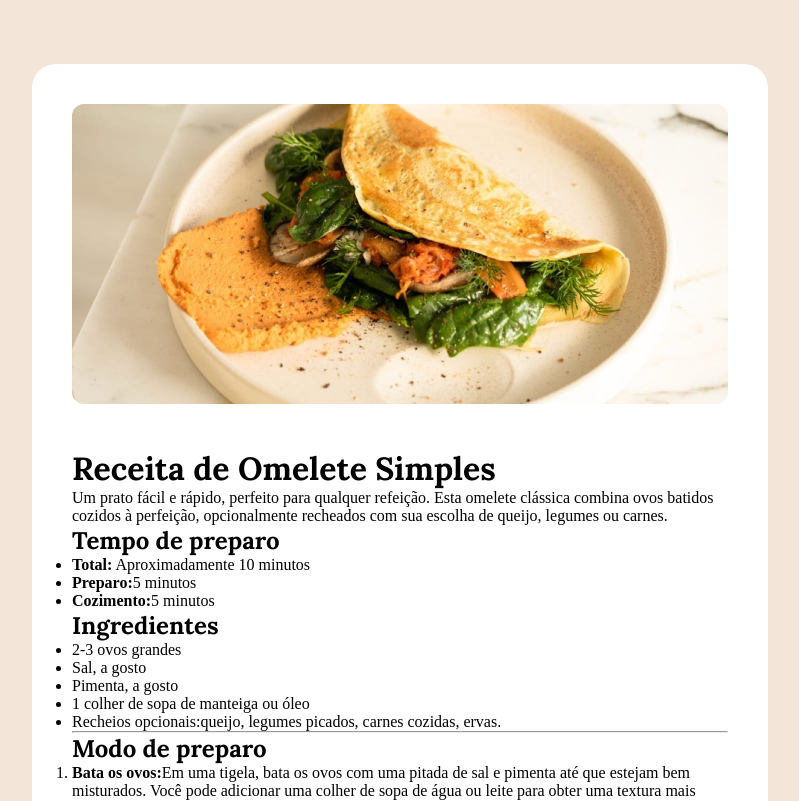
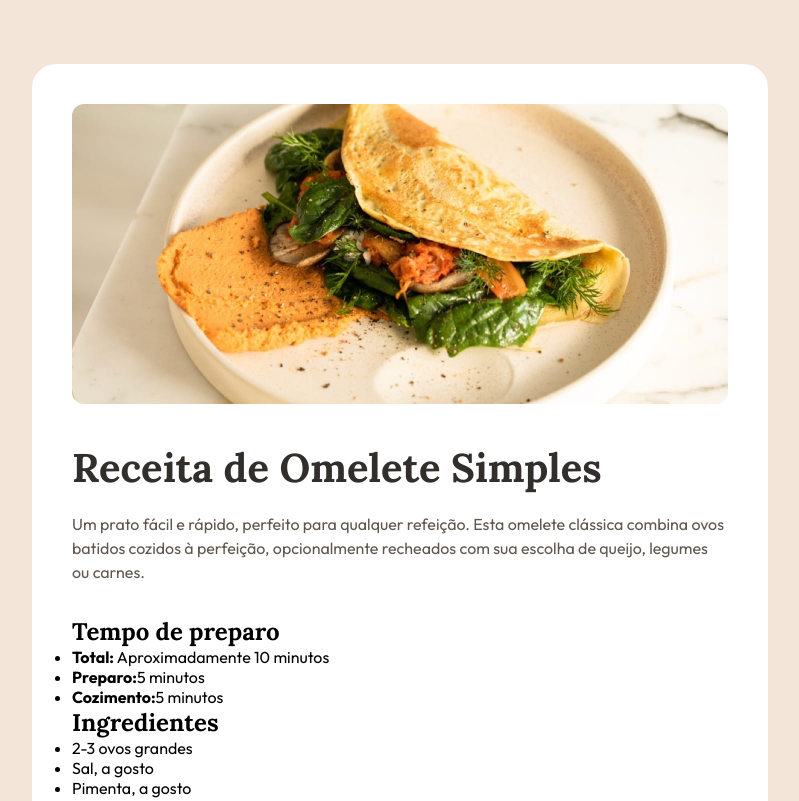
Before and after one commit to Bitenzk/Receita, a plain HTML site: page index.html in a window 1280 px wide. Shown: the top 801 px of the page, without its empty margins (240-1039 px from the left). Drawn offline with Linux system fonts and the light colour scheme.

Commit message:
quarto commit do CSS

```diff
--- a/style.css
+++ b/style.css
@@ -27,3 +27,23 @@ h1,
 h2 {
   font-family: "Lora", serif;
 }
+
+h1 {
+  font-size: 40px;
+  color: #312e2c;
+  line-height: 100%;
+  margin-bottom: 24px;
+}
+
+p,
+li,
+th,
+td {
+  font-family: "Outfit", sans-serif;
+}
+
+p {
+  color: #5f564d;
+  line-height: 150%;
+  margin-bottom: 32px;
+}
```
